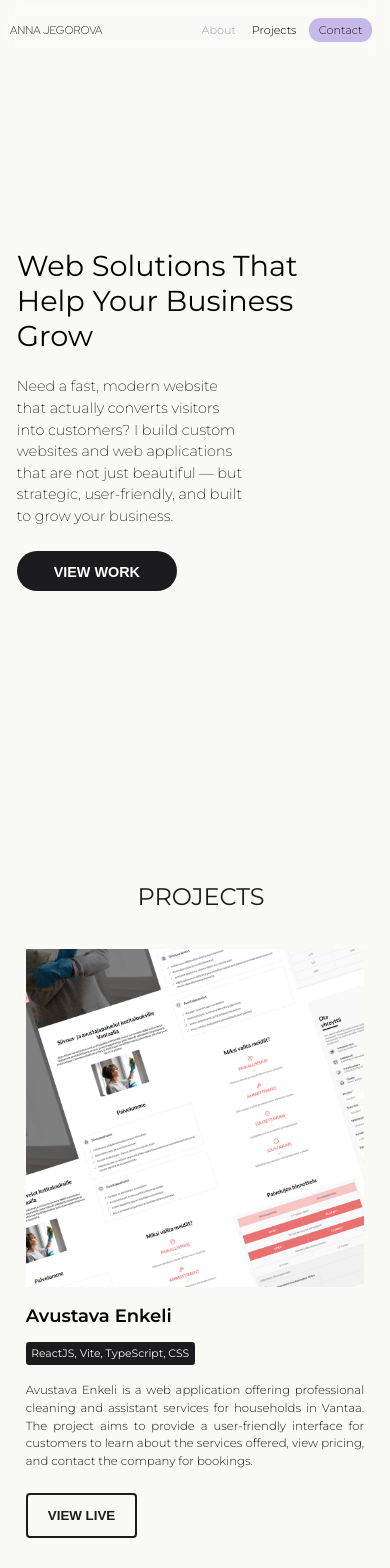
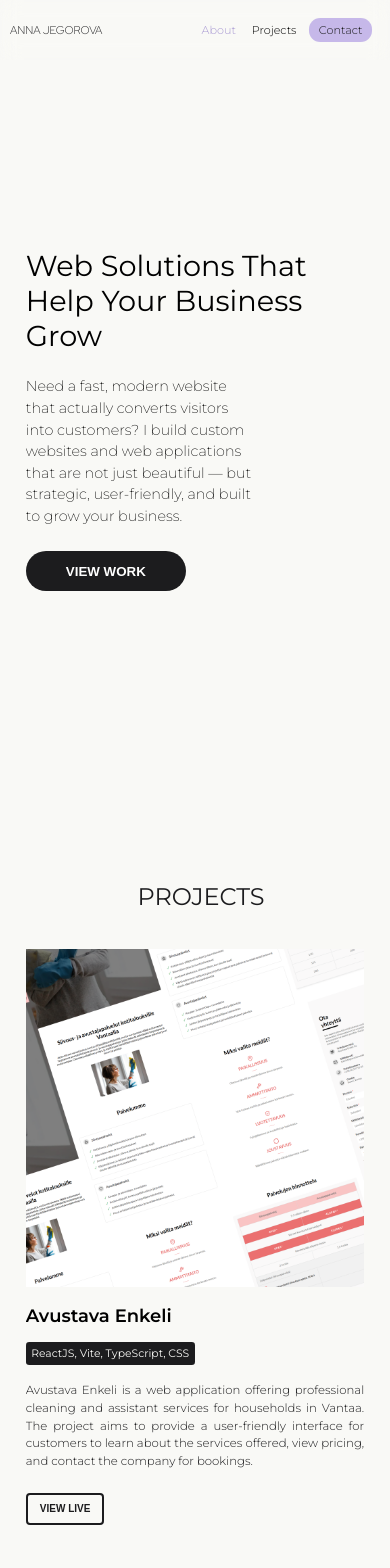
Before and after one commit to anyajegorova/my_portfolio, a React (Vite) app: page / in a window 390 px wide. Shown: the top 1568 px of the page. Built offline with nearby package versions, Linux system fonts and the light colour scheme.

Commit message:
paddings updated

```diff
--- a/src/App.css
+++ b/src/App.css
@@ -3,3 +3,28 @@
   padding: 0;
   margin: 0;
 }
+
+#about,
+#projects,
+#contact {
+  padding-left: 10%;
+  padding-right: 10%;
+}
+
+@media (max-width: 648px) {
+  #about,
+  #projects,
+  #contact {
+    padding-left: 5%;
+    padding-right: 5%;
+  }
+}
+
+@media (max-width: 468px) {
+  #about,
+  #projects,
+  #contact {
+    padding-left: 2%;
+    padding-right: 2%;
+  }
+}
--- a/src/components/ProjectCard.tsx
+++ b/src/components/ProjectCard.tsx
@@ -24,18 +24,18 @@ const ProjectCard: React.FC<ProjectCardProps> = ({ name, image, description, tec
         <img src={image} alt={name} />
       </div>
       <div className='project_content'>
-        <Reveal><h3 className='project_title'>{name}</h3></Reveal>
-        <Reveal><p className='project_technologies'>{technologies}</p></Reveal>
-        <Reveal><p className='project_description'>{description}</p></Reveal>
+        <Reveal delayOrder={1}><h3 className='project_title'>{name}</h3></Reveal>
+        <Reveal delayOrder={2}><p className='project_technologies'>{technologies}</p></Reveal>
+        <Reveal delayOrder={3}><p className='project_description'>{description}</p></Reveal>
         {liveLink && (
-          <Reveal>
+          <Reveal delayOrder={4}>
             <a href={liveLink} className='project_link' target='_blank' rel='noopener noreferrer'>
               <CustomButtonPlain text="View Live" />
             </a>
           </Reveal>
         )}
         {gitHubLink && (
-          <Reveal>
+          <Reveal delayOrder={4}>
             <a href={gitHubLink} className='project_link' target='_blank' rel='noopener noreferrer'>
               <CustomButtonPlain text="View on GitHub" />
             </a>
--- a/src/components/styles/CustomButton.css
+++ b/src/components/styles/CustomButton.css
@@ -91,7 +91,6 @@
   .learn-more .button-text {
     margin: 0;
     padding: 0.6rem 0;
-    font-size: 0.9rem;
     text-align: center;
   }
 
--- a/src/components/styles/CustomButtonPlain.css
+++ b/src/components/styles/CustomButtonPlain.css
@@ -14,3 +14,23 @@
     text-align: center;
     text-transform: uppercase;
 }
+
+@media (max-width: 768px) {
+    .custom-button-plain {
+        padding: 8px 16px;
+        font-size: 14px;
+    }
+    .custom-button-plain .button-text {
+        font-size: 12px;
+    }
+}
+
+@media (max-width: 480px) {
+    .custom-button-plain {
+        padding: 6px 12px;
+        font-size: 12px;
+    }
+    .custom-button-plain .button-text {
+        font-size: 10px;
+    }
+}
--- a/src/components/styles/Footer.css
+++ b/src/components/styles/Footer.css
@@ -9,7 +9,7 @@
 
 .copyright_wrapper h3 {
     margin: 0;
-    padding: 1.2em;
+    padding: 1em;
     font-size: 0.6em;
     font-weight: 300;
     color: var(--secondary-color);
@@ -18,11 +18,11 @@
 
 .social_media_wrapper {
     display: flex;
-    gap: 1em;
-    padding: 0 1em;
+    gap: 0.8em;
+    padding: 0 0.8em;
 }
 
 .social_media_wrapper a svg {
-    width: 1em;
+    width: 0.8em;
     cursor: pointer;
 }
--- a/src/components/styles/ProfileCard.css
+++ b/src/components/styles/ProfileCard.css
@@ -99,7 +99,7 @@
 
 @media (max-width: 480px) {
   .profile_card_container {
-    padding: 0.5em;
+    padding: 1em;
     gap: 1em;
   }
 
--- a/src/components/styles/ProjectCard.css
+++ b/src/components/styles/ProjectCard.css
@@ -1,7 +1,7 @@
 .project_card_container {
     display: flex;
     flex-direction: column;
-    gap: 2em; /* Increased gap between project cards */
+    gap: 2em;
     padding: 1em;
     justify-content: center;
 }
--- a/src/index.css
+++ b/src/index.css
@@ -19,8 +19,8 @@ body {
   margin: 0;
   font-size: 32px;
   background-color: var(--primary-color-background);
-  padding-left: 10%;
-  padding-right: 10%;
+  display: flex;
+  flex-direction: column;
 }
 
 nav {
@@ -30,15 +30,11 @@ nav {
 @media (max-width: 648px) {
   body {
     font-size: 24px;
-    padding-left: 5%;
-    padding-right: 5%;
   }
 }
 
 @media (max-width: 468px) {
   body {
     font-size: 18px;
-    padding-left: 2%;
-    padding-right: 2%;
   }
 }
--- a/src/views/Contact.tsx
+++ b/src/views/Contact.tsx
@@ -32,7 +32,7 @@ const Contact: React.FC<ContactProps> = ({ anchorRef }) => {
     }
     return (
         <section className='contact_section' ref={anchorRef}>
-            <Reveal width='100%'>
+            <Reveal width='100%' delayOrder={2}>
                 <form className='contact_form' ref={form} onSubmit={handleClick}>
                     <h2>Let's Get in Touch.</h2>
                     <label htmlFor="user_name">Name</label>
@@ -44,7 +44,7 @@ const Contact: React.FC<ContactProps> = ({ anchorRef }) => {
                     <button type='submit'>Send</button>
                 </form>
             </Reveal>
-            <Reveal width='100%'>
+            <Reveal width='100%' delayOrder={2}>
                 <div className='cite_container'>
                     <svg fill="#000000"
                         viewBox="0 0 24 24"
--- a/src/views/Projects2.tsx
+++ b/src/views/Projects2.tsx
@@ -13,7 +13,7 @@ const Projects: React.FC<ProjectsProps> = ({ anchorRef, onImageClick }) => {
     const imageRef = useRef(null);
 
     return (
-        <section id="projects" className='projects_section' ref={anchorRef}>
+        <section className='projects_section' ref={anchorRef}>
             <div>
                 <h1 className='projects_title'>Projects</h1>
             </div>
@@ -25,8 +25,7 @@ const Projects: React.FC<ProjectsProps> = ({ anchorRef, onImageClick }) => {
                         image={project.image}
                         description={project.description}
                         technologies={project.technologies}
-                        gitHubLink={project.gitHubLink}
-                        liveLink={project.liveLink} // Pass the live link prop
+                        liveLink={project.liveLink}
                         onImageClick={onImageClick}
                     />
                 ))}
--- a/src/views/styles/Contact.css
+++ b/src/views/styles/Contact.css
@@ -34,7 +34,6 @@
     color: var(--secondary-color);
     font-family: 'Montserrat';
     font-weight: 400;
-    text-align: center;
 
 }
 
@@ -44,7 +43,7 @@ form {
     flex-direction: column;
     align-items: center;
     justify-content: center;
-    padding: 0 2em;
+    padding: 1em;
     font-size: 1em;
     box-sizing: border-box;
     gap: 0.5em;
@@ -138,6 +137,9 @@ form button {
 }
 
 @media screen and (max-width: 1200px) {
+    form {
+        width: 100%;
+    }
     .contact_section {
         flex-direction: column-reverse;
         padding: 0;
--- a/src/views/styles/Projects2.css
+++ b/src/views/styles/Projects2.css
@@ -21,10 +21,6 @@
 }
 
 @media (max-width: 1024px) {
-    .projects_section {
-        padding: 1em;
-    }
-
     .projects_title {
         font-size: 2rem;
         margin-left: 1em;
```
